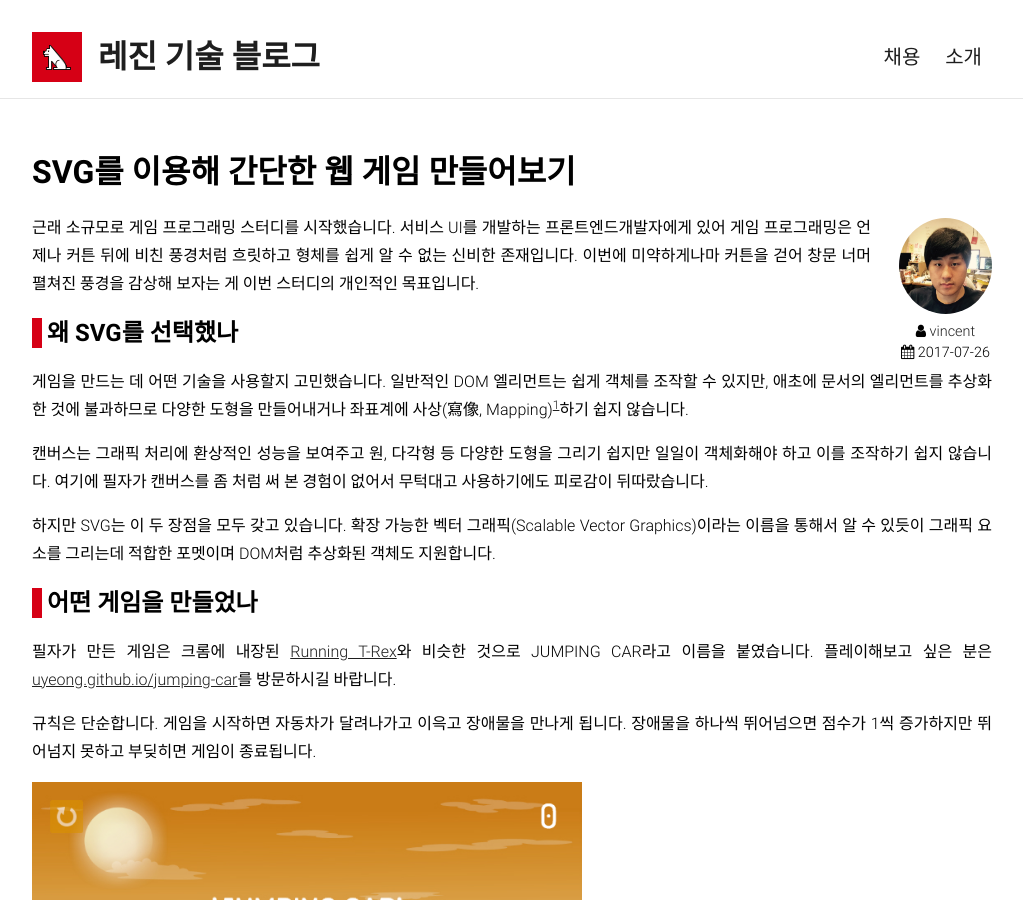
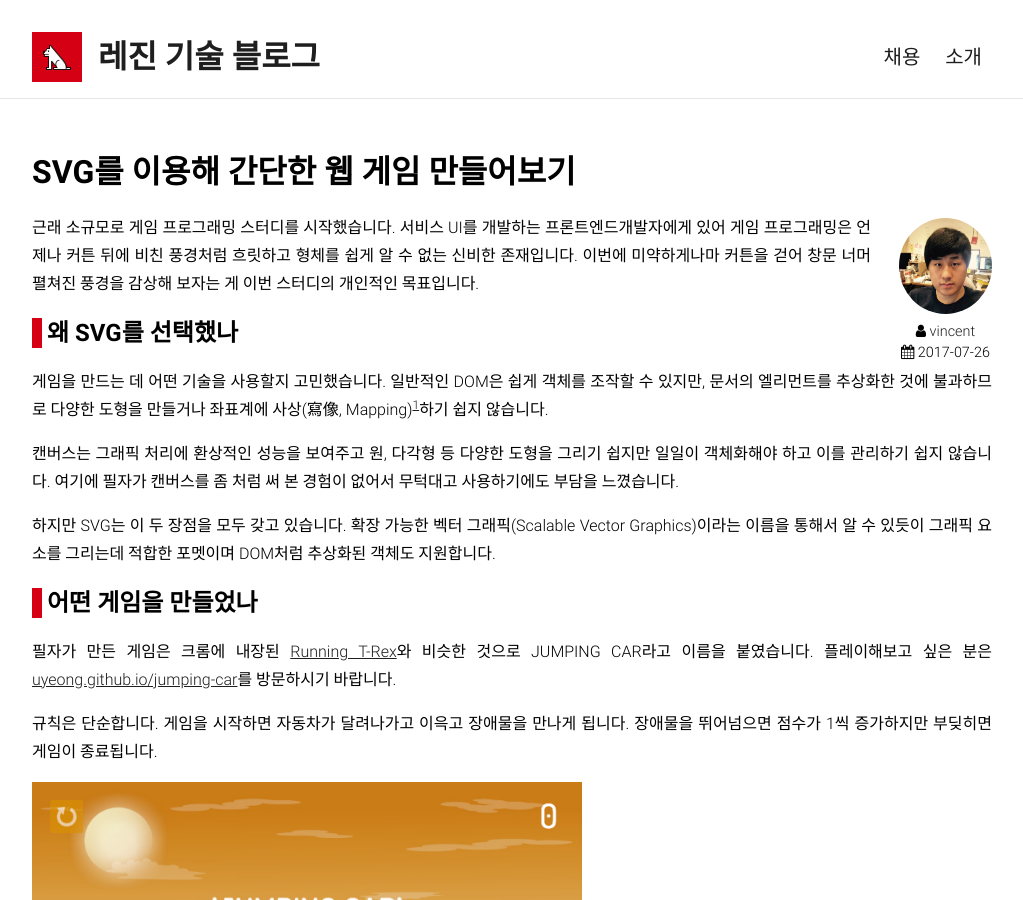
Before and after one commit to lezhin/lezhin.github.io, a Jekyll site: the page built from _posts/2017-07-26-create-a-game-using-svg.md, in a window 1280 px wide and 900 px high. Shown: the whole window, without its empty margins (128-1151 px from the left). Built offline with Jekyll 4.4.1, drawn with Linux system fonts in a browser that asks for light colours; nearby versions of some CDN libraries; some web fonts are replaced; our own code applies the rules of GitHub Pages for plain Markdown files; some of the changed text lies outside the part shown.

Commit message:
오타 및 문장 수정
 - 포스트 : SVG를 이용해 간단한 웹 게임 만들어보기

```diff
--- a/_posts/2017-07-26-create-a-game-using-svg.md
+++ b/_posts/2017-07-26-create-a-game-using-svg.md
@@ -9,17 +9,17 @@ tag: [web,frontend]
 
 ## 왜 SVG를 선택했나
 
-게임을 만드는 데 어떤 기술을 사용할지 고민했습니다. 일반적인 DOM 엘리먼트는 쉽게 객체를 조작할 수 있지만, 애초에 문서의 엘리먼트를 추상화한 것에 불과하므로 다양한 도형을 만들어내거나 좌표계에 사상(寫像, Mapping)[^Mapping]하기 쉽지 않습니다.
+게임을 만드는 데 어떤 기술을 사용할지 고민했습니다. 일반적인 DOM은 쉽게 객체를 조작할 수 있지만, 문서의 엘리먼트를 추상화한 것에 불과하므로 다양한 도형을 만들거나 좌표계에 사상(寫像, Mapping)[^Mapping]하기 쉽지 않습니다.
 
-캔버스는 그래픽 처리에 환상적인 성능을 보여주고 원, 다각형 등 다양한 도형을 그리기 쉽지만 일일이 객체화해야 하고 이를 조작하기 쉽지 않습니다. 여기에 필자가 캔버스를 좀 처럼 써 본 경험이 없어서 무턱대고 사용하기에도 피로감이 뒤따랐습니다.
+캔버스는 그래픽 처리에 환상적인 성능을 보여주고 원, 다각형 등 다양한 도형을 그리기 쉽지만 일일이 객체화해야 하고 이를 관리하기 쉽지 않습니다. 여기에 필자가 캔버스를 좀 처럼 써 본 경험이 없어서 무턱대고 사용하기에도 부담을 느꼈습니다.
 
 하지만 SVG는 이 두 장점을 모두 갖고 있습니다. 확장 가능한 벡터 그래픽(Scalable Vector Graphics)이라는 이름을 통해서 알 수 있듯이 그래픽 요소를 그리는데 적합한 포멧이며 DOM처럼 추상화된 객체도 지원합니다.
 
 ## 어떤 게임을 만들었나
 
-필자가 만든 게임은 크롬에 내장된 [Running T-Rex](http://apps.thecodepost.org/trex/trex.html)와 비슷한 것으로 JUMPING CAR라고 이름을 붙였습니다. 플레이해보고 싶은 분은 [uyeong.github.io/jumping-car](https://uyeong.github.io/jumping-car/)를 방문하시길 바랍니다.
+필자가 만든 게임은 크롬에 내장된 [Running T-Rex](http://apps.thecodepost.org/trex/trex.html)와 비슷한 것으로 JUMPING CAR라고 이름을 붙였습니다. 플레이해보고 싶은 분은 [uyeong.github.io/jumping-car](https://uyeong.github.io/jumping-car/)를 방문하시기 바랍니다.
 
-규칙은 단순합니다. 게임을 시작하면 자동차가 달려나가고 이윽고 장애물을 만나게 됩니다. 장애물을 하나씩 뛰어넘으면 점수가 1씩 증가하지만 뛰어넘지 못하고 부딪히면 게임이 종료됩니다.
+규칙은 단순합니다. 게임을 시작하면 자동차가 달려나가고 이윽고 장애물을 만나게 됩니다. 장애물을 뛰어넘으면 점수가 1씩 증가하지만 부딪히면 게임이 종료됩니다.
 
 ![](/files/2017-07-26-create-a-game-using-svg/jumping-car.01.jpg){:width="100%" style="max-width:550px"}
 
@@ -69,7 +69,7 @@ tag: [web,frontend]
 
 ## 일부 안드로이드 기종에서의 성능 문제
 
-`pattern`을 제거하고 `image`로 대체하면서 Parallax 처리 시 발생한 문제를 해결할 수 있었습니다. 하지만 이 방법만으로는 부족합니다. `image`로 대체하더라도 일부 안드로이드 기종에서는 여전히 성능 문제가 발생합니다.
+`pattern`을 제거하고 `image`로 대체하면서 Parallax 처리 시 발생한 문제를 해결할 수 있습니다. 하지만 `image`로 대체하더라도 일부 안드로이드 기종에서는 여전히 성능 문제가 발생합니다.
 
 아래 영상처럼 `image` 요소를 Transform 할 경우 프레임이 급격하게 떨어집니다. 이는 크롬 개발자 도구에서도 쉽게 발견하기 힘든데 CPU 성능을 10배 줄여 테스트해도 수치상으로는 크게 차이 나지 않기 때문입니다.
 
@@ -119,9 +119,7 @@ setTimeout(() => {
 
 ![](/files/2017-07-26-create-a-game-using-svg/jumping-car.06.png){:width="100%" style="max-width:550px"}
 
-그래도 페인트가 발생합니다. 이쯤 되면 SVG 관련 최적화 기술이 DOM보다 미성숙하다고 판단해야 할 것 같습니다. 하지만 앞서 진행한 테스트의 페인팅 시간은 수십 마이크로세컨드로 크게 의미가 없어 보입니다.
-
-그래서 현재 서비스 중인 레진코믹스의 메인페이지에 SVG를 넣고 테스트했습니다.
+그래도 페인트가 발생합니다. 하지만 앞서 진행한 테스트의 페인팅 시간은 수십 마이크로세컨드로 크게 의미가 없어 보입니다. 그래서 현재 서비스 중인 레진코믹스의 메인페이지에 SVG를 넣고 테스트했습니다.
 
 ![](/files/2017-07-26-create-a-game-using-svg/jumping-car.07.png){:width="100%" style="max-width:550px"}
 
@@ -161,9 +159,9 @@ setTimeout(() => {
 
 여기까지 SVG를 이용해 게임을 개발하면서 만나게 된 이슈와 해결 방법을 간단히 정리했습니다.
 
-필자는 간단한 게임 정도는 SVG로 만들 수 있고 또, 괜찮은 성능을 보장할 것이라고 기대했습니다. 하지만 현실은 달랐습니다. 이 글에서 다룬 문제 말고도 사파리와 크롬 브라우저의 성능 차이, 자동차를 움직일 때 순간 버벅대는 현상 등 다양한 성능 문제를 마주하고 해결해야 했습니다. 객체의 개수도 적고 애니메이션도 복잡하지 않은 단순한 게임이었는데 말이죠.
+필자는 간단한 게임은 SVG로 만들 수 있고 괜찮은 성능을 보장할 것이라고 기대했습니다. 하지만 현실은 달랐습니다. 이 글에서 다룬 문제 외에도 사파리와 크롬 브라우저의 성능 차이, 자동차를 움직일 때 버벅이는 현상 등 다양한 문제를 해결해야 했습니다. 객체의 개수도 적고 애니메이션도 복잡하지 않은 단순한 게임이었는데 말이죠.
 
-다음에 개발할 게임은 캔버스로 시작하고자 합니다.
+다음 게임은 캔버스로 시작하고자 합니다.
 
 
 [^Mapping]: 공간(空間)의 한 점에 대(對)하여, 다른 공간(空間) 또는 동일(同一)한 공간(空間)의 한 점(點)을 어떤 일정(一定)한 법칙(法則)에 의(依)하여 대응(對應)시키는 일
```
Also changed, not shown: other parts of _posts/2017-07-26-create-a-game-using-svg.md (+2 -2 lines).
